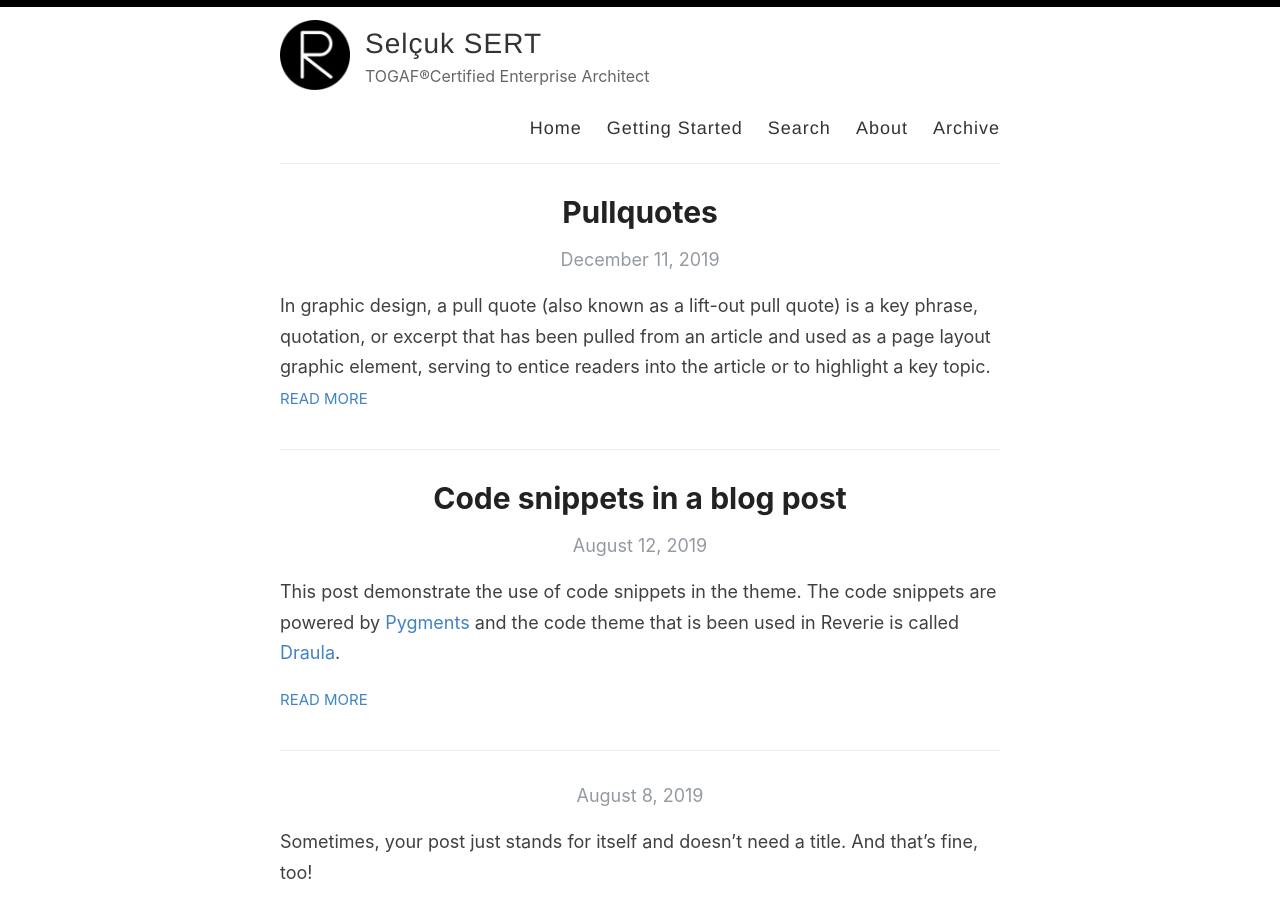
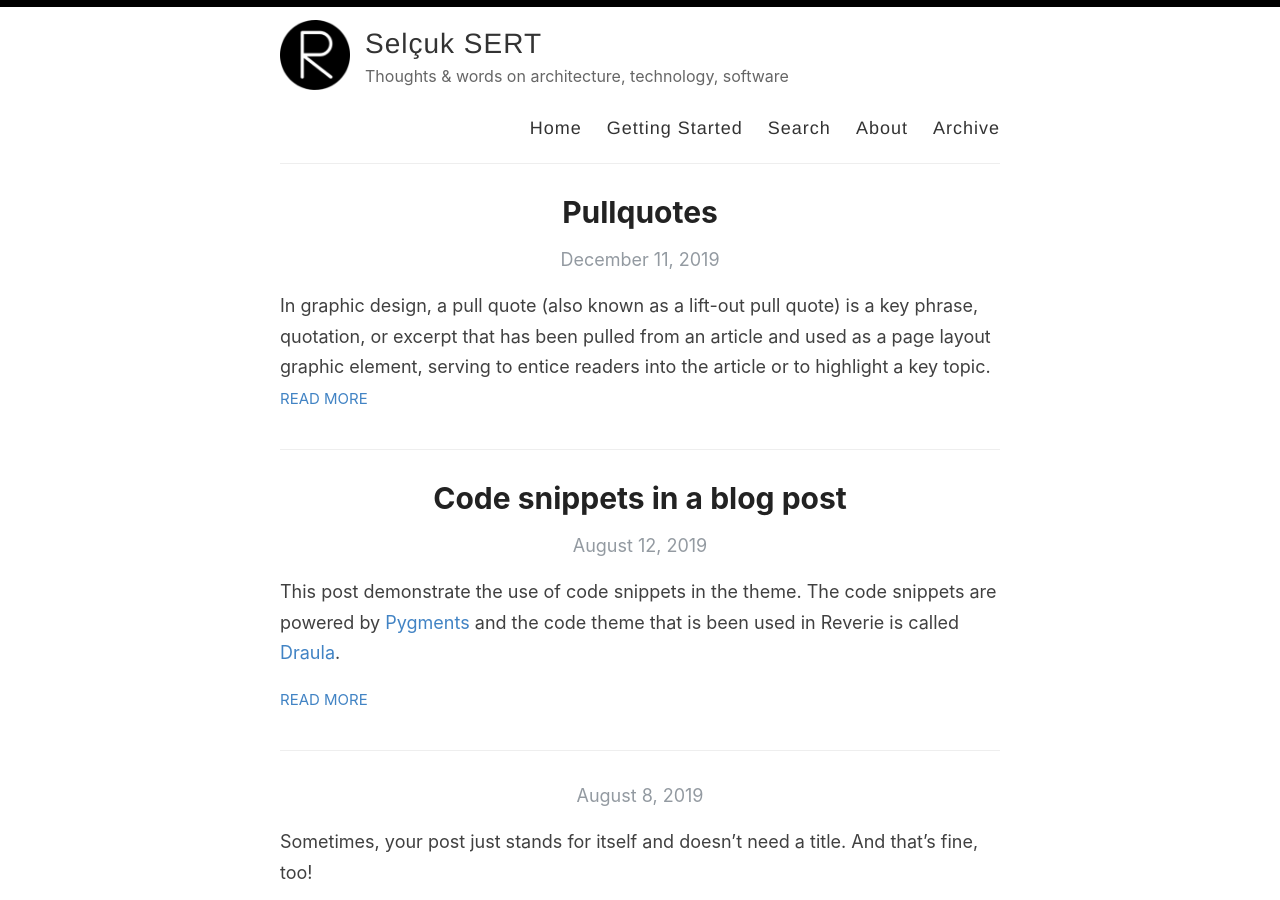
Before and after one commit to selcuksert/selcuksert.github.io, a Jekyll site: the page built from index.html, in a window 1280 px wide and 900 px high. Built offline with Jekyll 4.4.1, drawn with Linux system fonts in a browser that asks for light colours; the list of posts is cut into pages by our own code.

Commit message:
Update _config.yml

```diff
--- a/_config.yml
+++ b/_config.yml
@@ -9,7 +9,7 @@ name: Selçuk SERT
 author: Selçuk SERT
 
 # Short bio or description (displayed in the header)
-description: TOGAF®Certified Enterprise Architect
+description: Thoughts & words on architecture, technology, software
 # URL of your avatar or profile pic (you could use your GitHub profile pic)
 avatar: /images/reverie.png
 
```
